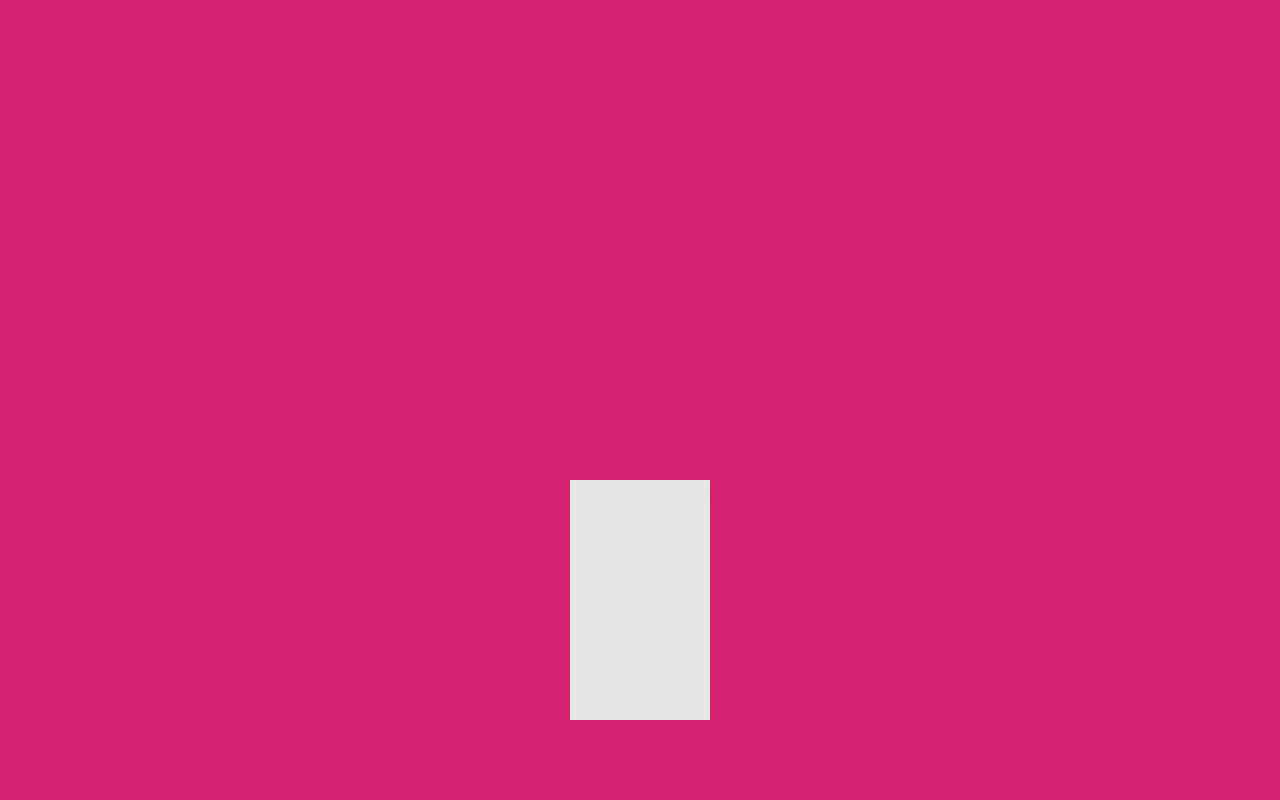
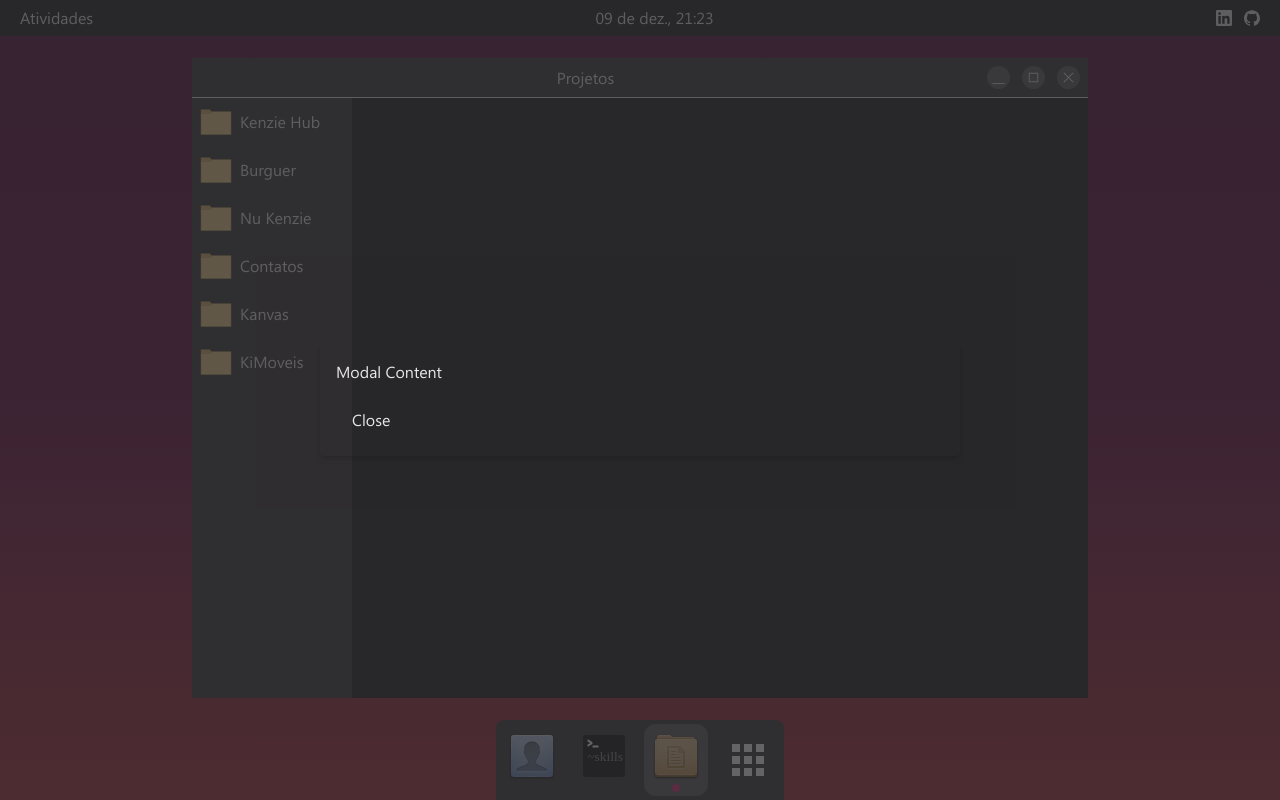
Before and after one commit to gstvcampos/portfolio, a Next.js app: page /projetos in a window 1280 px wide. Both pictures are taken after a click on the button 748 px from the left and 760 px from the top of the page. Built offline with nearby package versions, Linux system fonts and the light colour scheme.

Commit message:
fix: windowsBar

```diff
--- a/src/app/projetos/page.tsx
+++ b/src/app/projetos/page.tsx
@@ -10,8 +10,11 @@ export interface Project {
 
 export default function Projetos() {
   return (
-    <main className="h-full w-full bg-bar-2 md:h-auto lg:max-w-4xl">
-      <WindowBar innerText="Projetos" />
+    <main
+      id="projetos"
+      className="h-full w-full bg-bar-2 md:h-auto lg:max-w-4xl"
+    >
+      <WindowBar innerText="Projetos" elementId="projetos" />
       <section className="flex h-[calc(100%-40px)] flex-col overflow-auto md:flex-row">
         <FolderProjects />
       </section>
--- a/src/app/tecnologias/page.tsx
+++ b/src/app/tecnologias/page.tsx
@@ -5,8 +5,11 @@ import Link from 'next/link'
 
 export default function Tecnologias() {
   return (
-    <main className="h-full w-full bg-bar-2 md:h-auto lg:max-w-4xl">
-      <WindowBar innerText="Tecnologias" />
+    <main
+      id="tecnologias"
+      className="h-full w-full bg-bar-2 md:h-auto lg:max-w-4xl"
+    >
+      <WindowBar innerText="Tecnologias" elementId="tecnologias" />
       <section className="h-[calc(100%-40px)] overflow-auto bg-content-2 p-4">
         <ul className="grid w-full grid-cols-2 gap-y-4 sm:grid-cols-3 md:grid-cols-4 lg:grid-cols-5">
           {technologies.map((tech, index) => (
--- a/src/components/ModalBtn.tsx
+++ b/src/components/ModalBtn.tsx
@@ -1,6 +1,5 @@
 'use client'
 
-import { useOutClick } from '@/hooks/useOutClick'
 import Image from 'next/image'
 import { useEffect, useState } from 'react'
 
@@ -11,14 +10,14 @@ export default function ModalBtn() {
     setModalOpen(!modalOpen)
   }
 
-  const modalRef = useOutClick(() => {
-    setModalOpen(false)
-  })
-
   const handleKeyDown = (event: KeyboardEvent) => {
     if (event.key === 'Escape') {
       setModalOpen(false)
     }
+  }
+
+  const handleCloseModal = () => {
+    setModalOpen(false)
   }
 
   useEffect(() => {
@@ -46,16 +45,15 @@ export default function ModalBtn() {
         />
       </button>
       {modalOpen && (
-        <div className="fixed inset-0 z-10">
-          <div
-            className="flex h-full items-end justify-center bg-txt-3"
-            ref={modalRef}
-          >
-            <div className="mb-20 h-60 bg-txt-1">
-              <button>linkdin</button>
-              <button>github</button>
-              <button>github</button>
-            </div>
+        <div className="fixed inset-0 z-10 flex items-center justify-center bg-bar-3 bg-opacity-75">
+          <div className="bg-white w-1/2 rounded p-4 shadow-md">
+            <p>Modal Content</p>
+            <button
+              className="bg-blue-500 hover:bg-blue-700 text-white mt-4 rounded px-4 py-2"
+              onClick={handleCloseModal}
+            >
+              Close
+            </button>
           </div>
         </div>
       )}
```
